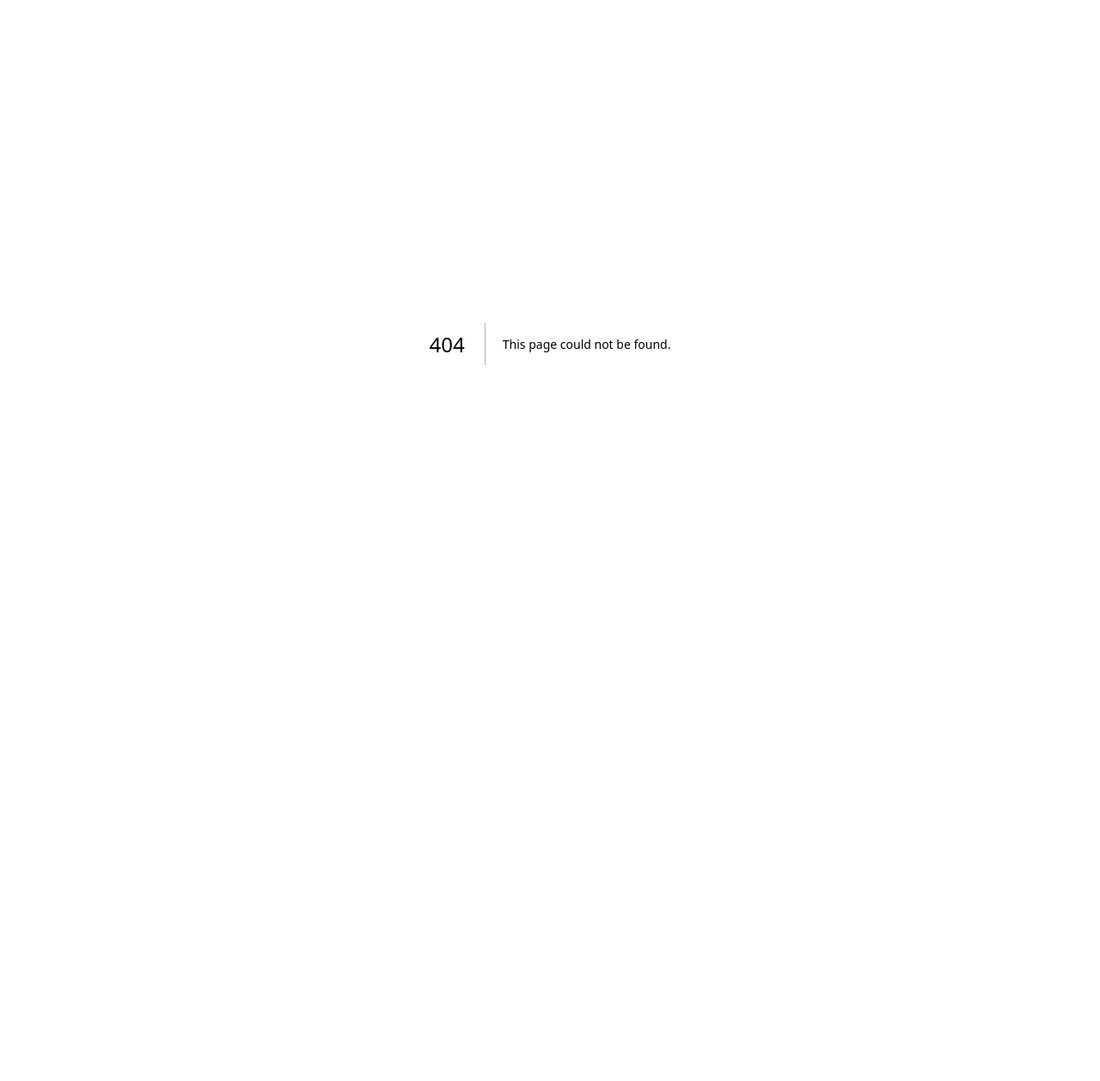
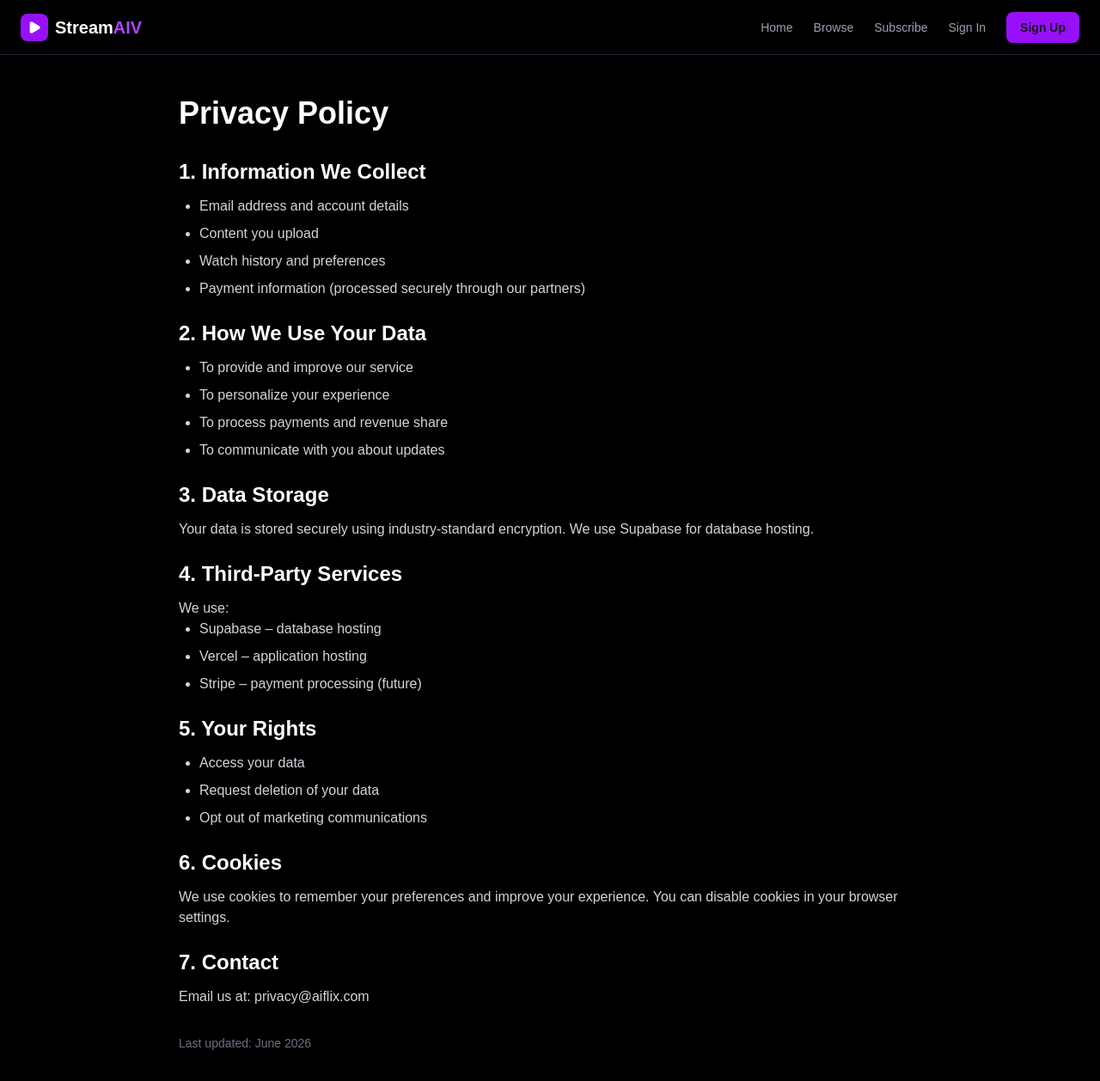
Before and after one commit to project321-a/aiflix, a Next.js app: page /privacy in a window 1280 px wide. Before the commit this address had no page. Shown: the top 1258 px of the page at 86% size. Before the commit the page ends 800 px from the top, so only its background shows below. Built offline with nearby package versions, Linux system fonts and the light colour scheme; no server answers.

Commit message:
Change brand name to StreamAIV

```diff
--- a/app/layout.tsx
+++ b/app/layout.tsx
@@ -3,8 +3,8 @@ import './globals.css'
 import Providers from './providers'
 
 export const metadata: Metadata = {
-  title: 'AIFlix - AI Video Streaming',
-  description: 'Watch AI-generated movies, series, and shorts',
+  title: 'StreamAIV - AI-Powered Entertainment',
+  description: 'Watch AI-generated movies, series, and shorts from around the world',
 }
 
 export default function RootLayout({
--- /dev/null
+++ b/app/privacy/page.tsx
@@ -0,0 +1,73 @@
+'use client'
+import Navbar from '@/components/Navbar'
+
+export default function PrivacyPage() {
+  return (
+    <>
+      <Navbar />
+      <div className="min-h-screen bg-black text-white pt-16">
+        <div className="max-w-4xl mx-auto px-4 py-12">
+          <h1 className="text-4xl font-bold mb-8">Privacy Policy</h1>
+
+          <div className="space-y-6 text-gray-300">
+            <section>
+              <h2 className="text-2xl font-semibold text-white mb-3">1. Information We Collect</h2>
+              <ul className="list-disc pl-6 space-y-2">
+                <li>Email address and account details</li>
+                <li>Content you upload</li>
+                <li>Watch history and preferences</li>
+                <li>Payment information (processed securely through our partners)</li>
+              </ul>
+            </section>
+
+            <section>
+              <h2 className="text-2xl font-semibold text-white mb-3">2. How We Use Your Data</h2>
+              <ul className="list-disc pl-6 space-y-2">
+                <li>To provide and improve our service</li>
+                <li>To personalize your experience</li>
+                <li>To process payments and revenue share</li>
+                <li>To communicate with you about updates</li>
+              </ul>
+            </section>
+
+            <section>
+              <h2 className="text-2xl font-semibold text-white mb-3">3. Data Storage</h2>
+              <p>Your data is stored securely using industry-standard encryption. We use Supabase for database hosting.</p>
+            </section>
+
+            <section>
+              <h2 className="text-2xl font-semibold text-white mb-3">4. Third-Party Services</h2>
+              <p>We use:</p>
+              <ul className="list-disc pl-6 space-y-2">
+                <li>Supabase – database hosting</li>
+                <li>Vercel – application hosting</li>
+                <li>Stripe – payment processing (future)</li>
+              </ul>
+            </section>
+
+            <section>
+              <h2 className="text-2xl font-semibold text-white mb-3">5. Your Rights</h2>
+              <ul className="list-disc pl-6 space-y-2">
+                <li>Access your data</li>
+                <li>Request deletion of your data</li>
+                <li>Opt out of marketing communications</li>
+              </ul>
+            </section>
+
+            <section>
+              <h2 className="text-2xl font-semibold text-white mb-3">6. Cookies</h2>
+              <p>We use cookies to remember your preferences and improve your experience. You can disable cookies in your browser settings.</p>
+            </section>
+
+            <section>
+              <h2 className="text-2xl font-semibold text-white mb-3">7. Contact</h2>
+              <p>Email us at: privacy@aiflix.com</p>
+            </section>
+
+            <p className="text-sm text-gray-500 mt-8">Last updated: June 2026</p>
+          </div>
+        </div>
+      </div>
+    </>
+  )
+}
--- /dev/null
+++ b/app/terms/page.tsx
@@ -0,0 +1,59 @@
+'use client'
+import Navbar from '@/components/Navbar'
+
+export default function TermsPage() {
+  return (
+    <>
+      <Navbar />
+      <div className="min-h-screen bg-black text-white pt-16">
+        <div className="max-w-4xl mx-auto px-4 py-12">
+          <h1 className="text-4xl font-bold mb-8">Terms of Service</h1>
+
+          <div className="space-y-6 text-gray-300">
+            <section>
+              <h2 className="text-2xl font-semibold text-white mb-3">1. Acceptance of Terms</h2>
+              <p>By using AIFlix, you agree to these terms. If you don't agree, please don't use our service.</p>
+            </section>
+
+            <section>
+              <h2 className="text-2xl font-semibold text-white mb-3">2. User Accounts</h2>
+              <p>You must create an account to upload content. You are responsible for your account security.</p>
+            </section>
+
+            <section>
+              <h2 className="text-2xl font-semibold text-white mb-3">3. Content Ownership</h2>
+              <p>You retain ownership of the content you upload. By uploading, you grant us a license to host and stream your content.</p>
+            </section>
+
+            <section>
+              <h2 className="text-2xl font-semibold text-white mb-3">4. Revenue Share</h2>
+              <p>Creators earn 70% of ad revenue from their content. Payments are processed monthly when earnings exceed $50.</p>
+            </section>
+
+            <section>
+              <h2 className="text-2xl font-semibold text-white mb-3">5. Prohibited Content</h2>
+              <p>We do not allow copyright-infringing, harmful, or illegal content. Violations will result in account termination.</p>
+            </section>
+
+            <section>
+              <h2 className="text-2xl font-semibold text-white mb-3">6. Termination</h2>
+              <p>We reserve the right to terminate accounts that violate these terms.</p>
+            </section>
+
+            <section>
+              <h2 className="text-2xl font-semibold text-white mb-3">7. Changes to Terms</h2>
+              <p>We may update these terms. Continued use means you accept the changes.</p>
+            </section>
+
+            <section>
+              <h2 className="text-2xl font-semibold text-white mb-3">8. Contact</h2>
+              <p>Email us at: support@aiflix.com</p>
+            </section>
+
+            <p className="text-sm text-gray-500 mt-8">Last updated: June 2026</p>
+          </div>
+        </div>
+      </div>
+    </>
+  )
+}
--- a/components/Navbar.tsx
+++ b/components/Navbar.tsx
@@ -26,11 +26,11 @@ export default function Navbar() {
     <nav className="fixed top-0 left-0 right-0 z-50 bg-black/90 backdrop-blur-sm border-b border-gray-800 px-6 h-16 flex items-center justify-between">
       {/* Logo */}
       <Link href="/" className="flex items-center gap-2">
-        <div className="w-8 h-8 bg-purple-600 rounded-lg flex items-center justify-center">
-          <Play size={16} fill="white" color="white" />
-        </div>
-        <span className="text-xl font-bold">AI<span className="text-purple-400">Flix</span></span>
-      </Link>
+  <div className="w-8 h-8 bg-purple-600 rounded-lg flex items-center justify-center">
+    <Play size={16} fill="white" color="white" />
+  </div>
+  <span className="text-xl font-bold text-white">Stream<span className="text-purple-500">AIV</span></span>
+</Link>
 
       {/* Navigation Links */}
       <div className="flex items-center gap-6">
```
